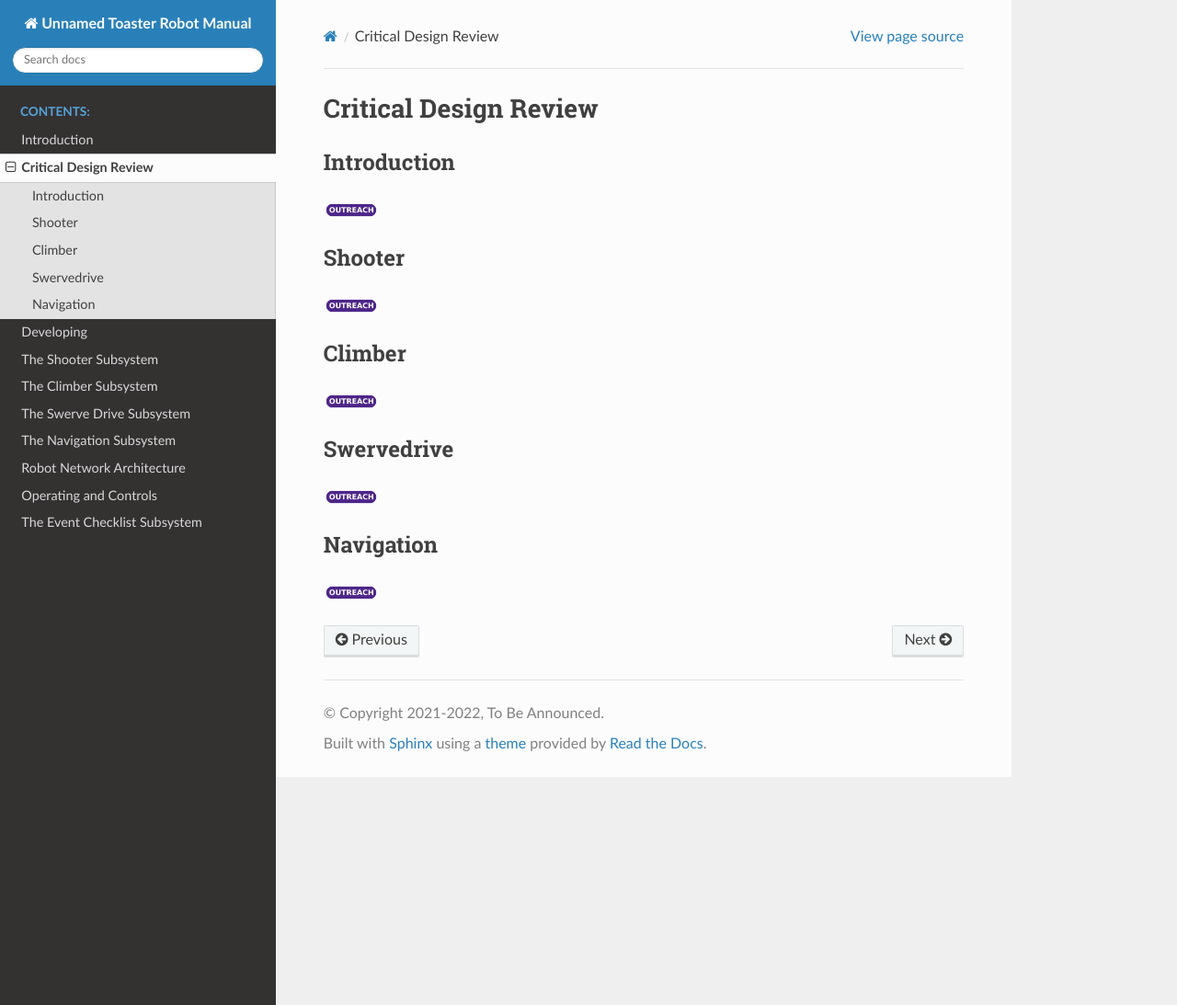
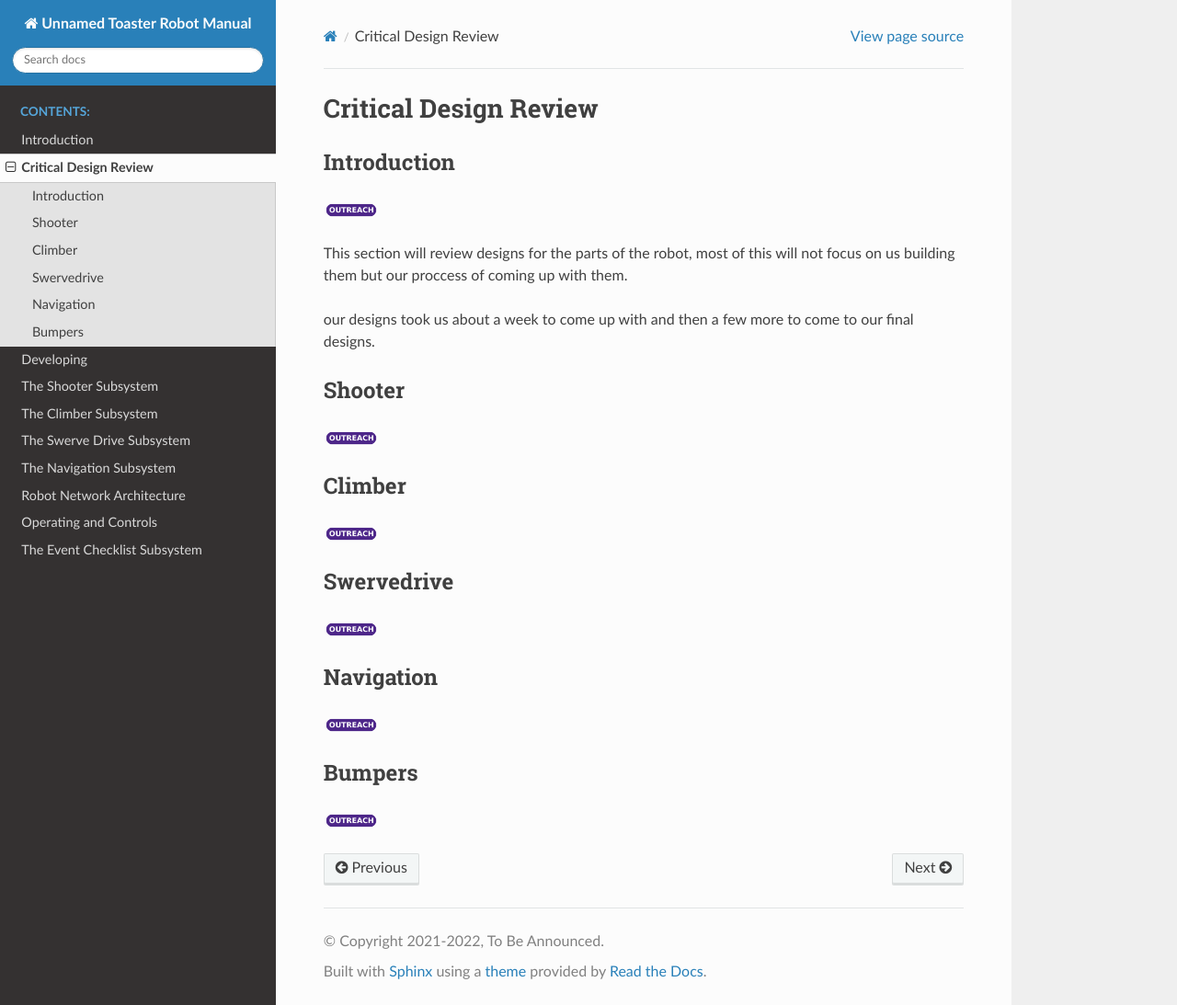
Before and after one commit to FRC-1721/1721-RapidReact, a Sphinx documentation site: the page built from docs/designReview/design_review.rst, in a window 1280 px wide and 1093 px high. Shown: the whole window at 92% size. Built offline with Sphinx 7.4.7 and the Read the Docs theme 2.0.0, drawn with Linux system fonts in a browser that asks for light colours.

Commit message:
small changes such as intros and rearanging

```diff
--- a/docs/designReview/design_review.rst
+++ b/docs/designReview/design_review.rst
@@ -8,6 +8,11 @@ Introduction
 ============
 
 |outreach|
+
+This section will review designs for the parts of the robot,
+most of this will not focus on us building them but our proccess of coming up with them.
+
+our designs took us about a week to come up with and then a few more to come to our final designs.
 
 Shooter
 =======
@@ -28,3 +33,8 @@ Navigation
 ==========
 
 |outreach|
+
+Bumpers
+=======
+
+|outreach|
--- a/docs/developing/developing.rst
+++ b/docs/developing/developing.rst
@@ -58,7 +58,7 @@ provided files and invoke the ``make latexpdf`` command to build the docs.
 
 Find the generated ``.pdf`` under ``docs/_build/latex/``
 it is recommended that you also have a restructured text interperter such as reStructuredText.
-Documentation can be found `here <https://sublime-and-sphinx-guide.readthedocs.io/en/latest/setup.html>`_
+Documentation for sphinx can be found `here <https://sublime-and-sphinx-guide.readthedocs.io/en/latest/setup.html>`_
 
 Git
 ---
```
